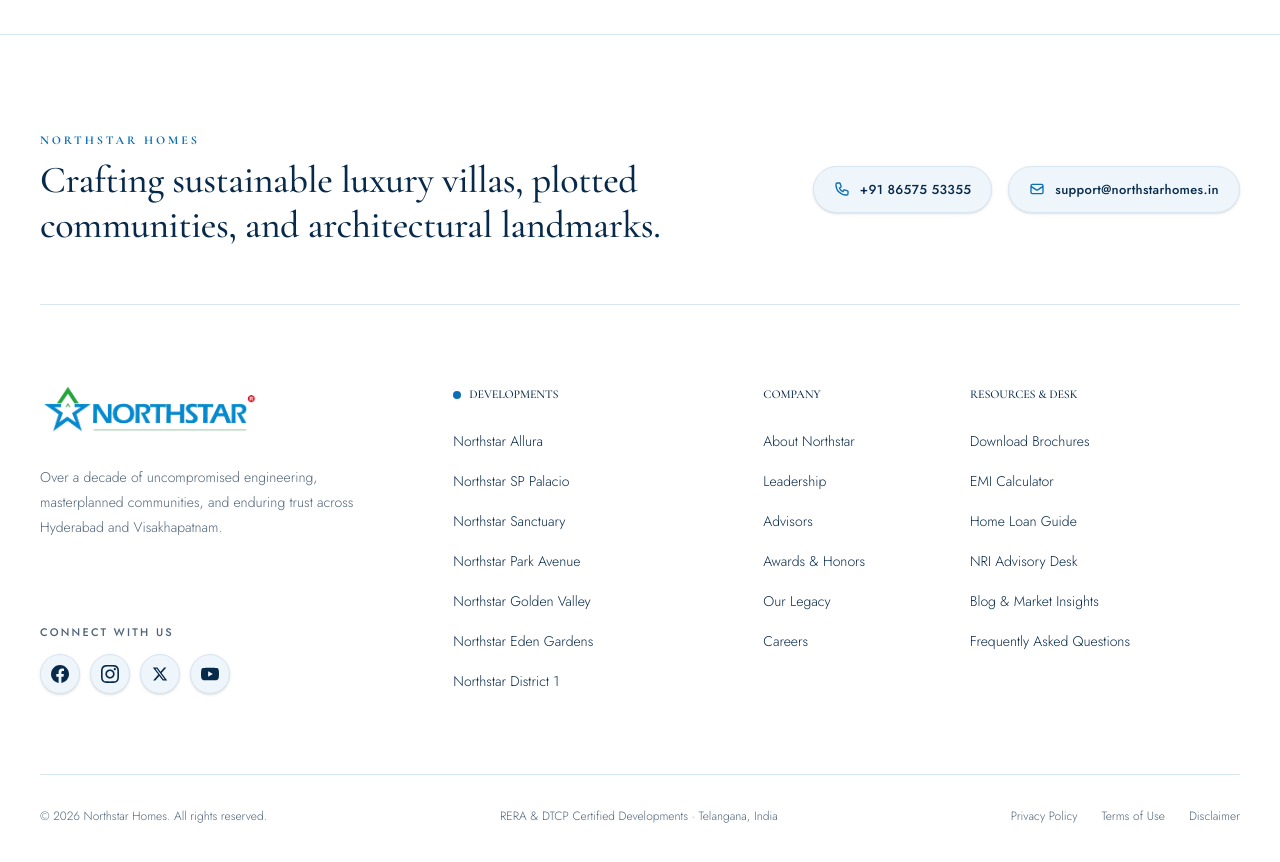
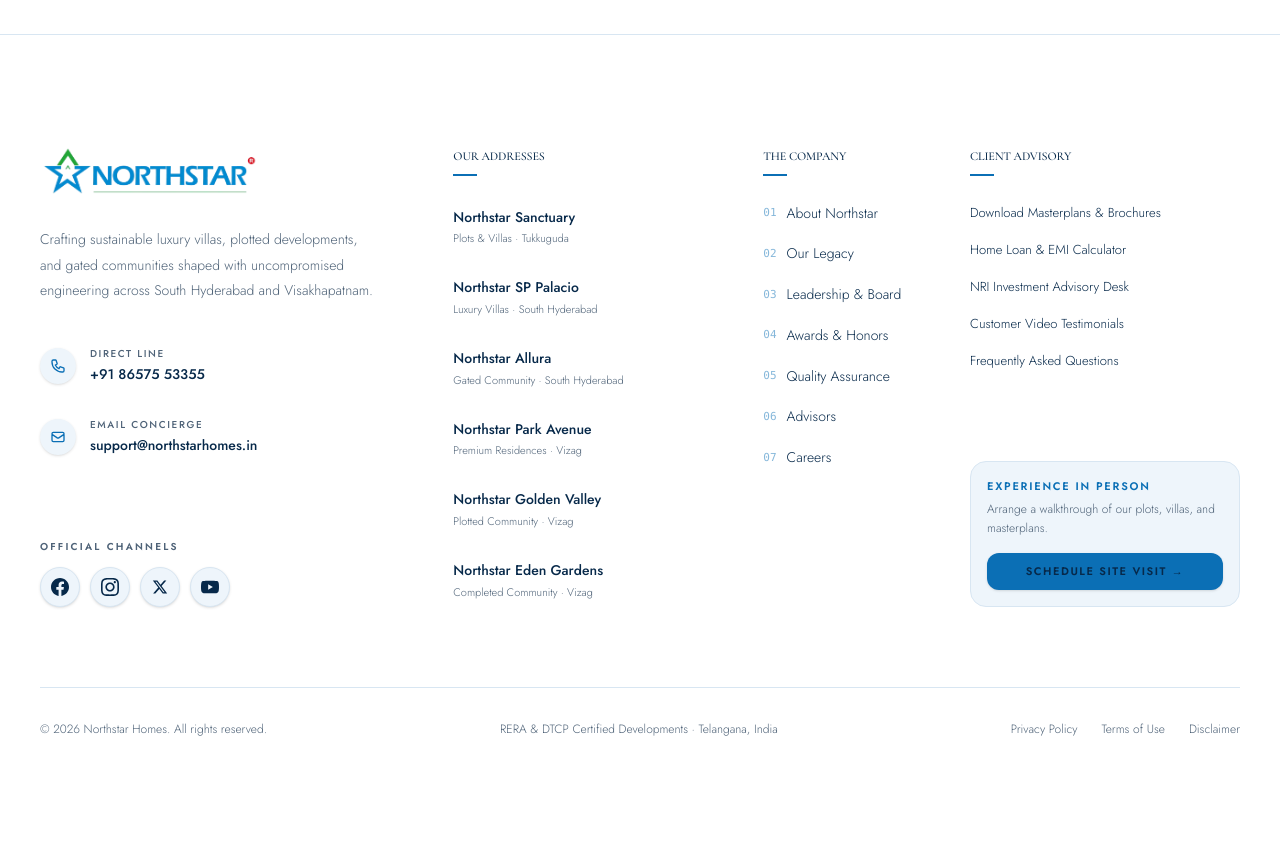
Before and after one commit to CandidateMaster2002/northstarhomes-website, a React (Vite) app: page / in a window 1280 px wide. Shown: the part 9240-10102 px from the top of the page. After the commit the page ends 10028 px from the top, so only its background shows below. Built offline with nearby package versions, Linux system fonts and the light colour scheme.

Commit message:
feat(footer): remove pre-footer band and elevate 4-column directory structure

```diff
--- a/src/components/Footer.jsx
+++ b/src/components/Footer.jsx
@@ -4,61 +4,60 @@
 
 export default function Footer() {
   return (
-    <footer id="careers" className="bg-bg border-t border-line pt-16 lg:pt-24 pb-12 overflow-hidden">
+    <footer id="careers" className="bg-bg border-t border-line pt-20 lg:pt-28 pb-12 overflow-hidden">
       <div className="max-w-[1360px] mx-auto px-6 sm:px-10">
 
-        {/* Top Tier: Editorial Brand Statement & Concierge Touchpoints */}
-        <div className="pb-14 border-b border-line flex flex-col lg:flex-row items-start lg:items-center justify-between gap-8">
-          <div className="max-w-[640px]">
-            <p className="text-[12px] tracking-[0.24em] uppercase text-accent font-heading font-bold mb-2">
-              Northstar Homes
+        {/* Rich 4-Column Architectural Grid */}
+        <div className="grid grid-cols-1 md:grid-cols-2 lg:grid-cols-12 gap-12 lg:gap-10 pb-16 lg:pb-20">
+
+          {/* Column 1: Brand Anchor & Direct Concierge (4 cols) */}
+          <div className="lg:col-span-4 flex flex-col justify-between pr-0 lg:pr-6">
+            <div>
+              <a href="#top" className="inline-block mb-6 transition-transform hover:scale-[1.02]">
+                <img src={logoImg} alt="Northstar Homes Logo" className="h-12 w-auto object-contain" />
+              </a>
+              <p className="text-[14px] leading-[1.85] text-muted font-body font-light mb-8 max-w-[340px]">
+                Crafting sustainable luxury villas, plotted developments, and gated communities shaped with uncompromised engineering across South Hyderabad and Visakhapatnam.
               </p>
-            <h3 className="text-[26px] sm:text-[32px] lg:text-[38px] font-heading font-normal text-ink leading-[1.18]">
-              Crafting sustainable luxury villas, plotted communities, and architectural landmarks.
-            </h3>
-          </div>
 
-          {/* Quick Concierge Touchpoints */}
-          <div className="flex flex-wrap items-center gap-3.5 sm:gap-4">
+              {/* Direct Concierge Contact Micro-Cards */}
+              <div className="space-y-3 mb-8">
                 <a
                   href="tel:+918657553355"
-              className="inline-flex items-center gap-2.5 px-5 py-3 rounded-full bg-soft border border-line text-ink hover:border-accent hover:text-accent hover:bg-white text-[13px] font-body font-medium tracking-wide transition-all duration-300 shadow-sm"
+                  className="flex items-center gap-3.5 p-2.5 -mx-2.5 rounded-xl hover:bg-soft transition-colors group"
                 >
-              <svg className="w-4 h-4 text-accent" fill="none" stroke="currentColor" viewBox="0 0 24 24">
+                  <div className="w-9 h-9 rounded-full bg-soft text-accent group-hover:bg-accent group-hover:text-white flex items-center justify-center transition-colors shadow-sm">
+                    <svg className="w-4 h-4" fill="none" stroke="currentColor" viewBox="0 0 24 24">
                       <path strokeLinecap="round" strokeLinejoin="round" strokeWidth="2" d="M3 5a2 2 0 012-2h3.28a1 1 0 01.948.684l1.498 4.493a1 1 0 01-.502 1.21l-2.257 1.13a11.042 11.042 0 005.516 5.516l1.13-2.257a1 1 0 011.21-.502l4.493 1.498a1 1 0 01.684.949V19a2 2 0 01-2 2h-1C9.716 21 3 14.284 3 6V5z" />
                     </svg>
-              +91 86575 53355
+                  </div>
+                  <div>
+                    <span className="block text-[10px] uppercase tracking-[0.16em] text-muted font-medium font-body">Direct Line</span>
+                    <span className="block text-[14px] font-medium text-ink group-hover:text-accent transition-colors font-body">+91 86575 53355</span>
+                  </div>
                 </a>
+
                 <a
                   href="mailto:support@northstarhomes.in"
-              className="inline-flex items-center gap-2.5 px-5 py-3 rounded-full bg-soft border border-line text-ink hover:border-accent hover:text-accent hover:bg-white text-[13px] font-body font-medium tracking-wide transition-all duration-300 shadow-sm"
+                  className="flex items-center gap-3.5 p-2.5 -mx-2.5 rounded-xl hover:bg-soft transition-colors group"
                 >
-              <svg className="w-4 h-4 text-accent" fill="none" stroke="currentColor" viewBox="0 0 24 24">
+                  <div className="w-9 h-9 rounded-full bg-soft text-accent group-hover:bg-accent group-hover:text-white flex items-center justify-center transition-colors shadow-sm">
+                    <svg className="w-4 h-4" fill="none" stroke="currentColor" viewBox="0 0 24 24">
                       <path strokeLinecap="round" strokeLinejoin="round" strokeWidth="2" d="M3 8l7.89 5.26a2 2 0 002.22 0L21 8M5 19h14a2 2 0 002-2V7a2 2 0 00-2-2H5a2 2 0 00-2 2v10a2 2 0 002 2z" />
                     </svg>
-              support@northstarhomes.in
+                  </div>
+                  <div>
+                    <span className="block text-[10px] uppercase tracking-[0.16em] text-muted font-medium font-body">Email Concierge</span>
+                    <span className="block text-[14px] font-medium text-ink group-hover:text-accent transition-colors font-body">support@northstarhomes.in</span>
+                  </div>
                 </a>
               </div>
             </div>
 
-        {/* Main 4-Column Architectural Navigation Grid */}
-        <div className="py-14 lg:py-20 grid grid-cols-1 md:grid-cols-2 lg:grid-cols-12 gap-12 lg:gap-10">
-
-          {/* Column 1: Brand Anchor (4 cols) */}
-          <div className="lg:col-span-4 flex flex-col justify-between">
-            <div>
-              <a href="#top" className="inline-block mb-6">
-                <img src={logoImg} alt="Northstar Homes Logo" className="h-12 w-auto object-contain" />
-              </a>
-              <p className="text-[14px] leading-[1.8] text-muted font-body font-light mb-8 max-w-[320px]">
-                Over a decade of uncompromised engineering, masterplanned communities, and enduring trust across Hyderabad and Visakhapatnam.
-              </p>
-            </div>
-
             {/* Monochromatic Brand Blue Social Buttons */}
             <div>
-              <p className="text-[11px] tracking-[0.2em] uppercase text-muted font-body font-medium mb-3">
-                Connect With Us
+              <p className="text-[10px] tracking-[0.22em] uppercase text-muted font-body font-semibold mb-3">
+                Official Channels
               </p>
               <div className="flex gap-2.5 items-center">
                 {/* Facebook */}
@@ -116,84 +115,120 @@
             </div>
           </div>
 
-          {/* Column 2: Projects (3 cols) */}
+          {/* Column 2: Developments Directory with Location Subtitles (3 cols) */}
           <div className="lg:col-span-3">
-            <h4 className="text-[12px] tracking-[0.24em] uppercase text-ink font-body font-semibold mb-6 flex items-center gap-2">
-              <span className="w-2 h-2 rounded-full bg-accent inline-block" />
-              Developments
+            <h4 className="text-[12px] tracking-[0.24em] uppercase text-ink font-body font-semibold mb-2">
+              Our Addresses
             </h4>
+            <div className="w-6 h-[1.5px] bg-accent mb-6" />
+
+            <div className="space-y-4">
+              {[
+                { name: 'Sanctuary', location: 'Plots & Villas · Tukkuguda', href: '#ongoing-projects' },
+                { name: 'SP Palacio', location: 'Luxury Villas · South Hyderabad', href: '#ongoing-projects' },
+                { name: 'Allura', location: 'Gated Community · South Hyderabad', href: '#ongoing-projects' },
+                { name: 'Park Avenue', location: 'Premium Residences · Vizag', href: '#ongoing-projects' },
+                { name: 'Golden Valley', location: 'Plotted Community · Vizag', href: '#ongoing-projects' },
+                { name: 'Eden Gardens', location: 'Completed Community · Vizag', href: '#completed-projects' },
+              ].map((proj) => (
+                <a
+                  key={proj.name}
+                  href={proj.href}
+                  className="group block p-1.5 -mx-1.5 rounded-lg hover:bg-soft transition-all duration-300"
+                >
+                  <div className="flex items-center justify-between">
+                    <span className="text-[14px] font-medium text-ink group-hover:text-accent group-hover:translate-x-1 transition-all duration-300 font-body">
+                      Northstar {proj.name}
+                    </span>
+                    <span className="text-[11px] text-accent opacity-0 group-hover:opacity-100 transition-opacity">&rarr;</span>
+                  </div>
+                  <span className="text-[11px] text-muted font-body font-light block mt-0.5">
+                    {proj.location}
+                  </span>
+                </a>
+              ))}
+            </div>
+          </div>
+
+          {/* Column 3: The Company with Numbered Indexing (2.5 cols -> lg:col-span-2) */}
+          <div className="lg:col-span-2">
+            <h4 className="text-[12px] tracking-[0.24em] uppercase text-ink font-body font-semibold mb-2">
+              The Company
+            </h4>
+            <div className="w-6 h-[1.5px] bg-accent mb-6" />
+
             <ul className="list-none p-0 m-0 space-y-3.5">
               {[
-                { name: 'Allura', href: '#ongoing-projects' },
-                { name: 'SP Palacio', href: '#ongoing-projects' },
-                { name: 'Sanctuary', href: '#ongoing-projects' },
-                { name: 'Park Avenue', href: '#ongoing-projects' },
-                { name: 'Golden Valley', href: '#ongoing-projects' },
-                { name: 'Eden Gardens', href: '#completed-projects' },
-                { name: 'District 1', href: '#completed-projects' },
-              ].map((proj) => (
-                <li key={proj.name}>
+                { no: '01', name: 'About Northstar', href: '#about' },
+                { no: '02', name: 'Our Legacy', href: '#legacy' },
+                { no: '03', name: 'Leadership & Board', href: '#coming-soon' },
+                { no: '04', name: 'Awards & Honors', href: '#legacy' },
+                { no: '05', name: 'Quality Assurance', href: '#coming-soon' },
+                { no: '06', name: 'Advisors', href: '#coming-soon' },
+                { no: '07', name: 'Careers', href: '#coming-soon' },
+              ].map((item) => (
+                <li key={item.name}>
                   <a
-                    href={proj.href}
-                    className="text-[14px] font-body font-light text-muted hover:text-accent hover:translate-x-1 transition-all duration-300 inline-block"
+                    href={item.href}
+                    className="group flex items-center gap-2.5 text-[14px] font-body font-light text-muted hover:text-accent transition-colors py-0.5"
                   >
-                    Northstar {proj.name}
+                    <span className="text-[11px] font-mono text-accent/50 group-hover:text-accent transition-colors">
+                      {item.no}
+                    </span>
+                    <span className="group-hover:translate-x-1 transition-transform duration-300">
+                      {item.name}
+                    </span>
                   </a>
                 </li>
               ))}
             </ul>
           </div>
 
-          {/* Column 3: Company (2.5 cols -> lg:col-span-2) */}
-          <div className="lg:col-span-2">
-            <h4 className="text-[12px] tracking-[0.24em] uppercase text-ink font-body font-semibold mb-6">
-              Company
+          {/* Column 4: Client Advisory Desk & Visit Booking Card (lg:col-span-3) */}
+          <div className="lg:col-span-3 flex flex-col justify-between">
+            <div>
+              <h4 className="text-[12px] tracking-[0.24em] uppercase text-ink font-body font-semibold mb-2">
+                Client Advisory
               </h4>
-            <ul className="list-none p-0 m-0 space-y-3.5">
+              <div className="w-6 h-[1.5px] bg-accent mb-6" />
+
+              <ul className="list-none p-0 m-0 space-y-3">
                 {[
-                { name: 'About Northstar', href: '#about' },
-                { name: 'Leadership', href: '#coming-soon' },
-                { name: 'Advisors', href: '#coming-soon' },
-                { name: 'Awards & Honors', href: '#legacy' },
-                { name: 'Our Legacy', href: '#legacy' },
-                { name: 'Careers', href: '#coming-soon' },
-              ].map((link) => (
-                <li key={link.name}>
+                  { name: 'Download Masterplans & Brochures', href: '#coming-soon' },
+                  { name: 'Home Loan & EMI Calculator', href: '#coming-soon' },
+                  { name: 'NRI Investment Advisory Desk', href: '#coming-soon' },
+                  { name: 'Customer Video Testimonials', href: '#testimonials' },
+                  { name: 'Frequently Asked Questions', href: '#coming-soon' },
+                ].map((item) => (
+                  <li key={item.name}>
                     <a
-                    href={link.href}
-                    className="text-[14px] font-body font-light text-muted hover:text-accent hover:translate-x-1 transition-all duration-300 inline-block"
+                      href={item.href}
+                      className="text-[13px] font-body font-light text-muted hover:text-accent hover:translate-x-1 transition-all duration-300 block py-0.5"
                     >
-                    {link.name}
+                      {item.name}
                     </a>
                   </li>
                 ))}
               </ul>
             </div>
 
-          {/* Column 4: Resources & Advisory (lg:col-span-3) */}
-          <div className="lg:col-span-3">
-            <h4 className="text-[12px] tracking-[0.24em] uppercase text-ink font-body font-semibold mb-6">
-              Resources & Desk
-            </h4>
-            <ul className="list-none p-0 m-0 space-y-3.5">
-              {[
-                { name: 'Download Brochures', href: '#coming-soon' },
-                { name: 'EMI Calculator', href: '#coming-soon' },
-                { name: 'Home Loan Guide', href: '#coming-soon' },
-                { name: 'NRI Advisory Desk', href: '#coming-soon' },
-                { name: 'Blog & Market Insights', href: '#coming-soon' },
-                { name: 'Frequently Asked Questions', href: '#coming-soon' },
-              ].map((link) => (
-                <li key={link.name}>
+            {/* Private Tour Concierge Card */}
+            <div className="mt-8 p-4 rounded-2xl bg-soft border border-line">
+              <p className="text-[11px] font-semibold uppercase tracking-[0.16em] text-accent mb-1 font-body">
+                Experience in Person
+              </p>
+              <p className="text-[12px] text-muted font-light leading-relaxed mb-3.5 font-body">
+                Arrange a walkthrough of our plots, villas, and masterplans.
+              </p>
               <a
-                    href={link.href}
-                    className="text-[14px] font-body font-light text-muted hover:text-accent hover:translate-x-1 transition-all duration-300 inline-block"
+                href="https://wa.me/918657553355?text=Hello%20Northstar%20Homes%2C%20I%20would%20like%20to%20schedule%20a%20site%20visit."
+                target="_blank"
+                rel="noopener noreferrer"
+                className="inline-flex items-center justify-center w-full py-2.5 px-4 rounded-xl bg-btn-bg text-btn-ink text-[11px] font-semibold tracking-[0.14em] uppercase hover:bg-ink transition-colors shadow-sm"
               >
-                    {link.name}
+                Schedule Site Visit &rarr;
               </a>
-                </li>
-              ))}
-            </ul>
+            </div>
           </div>
 
         </div>
```
Lines whose indentation alone changed are shown as unchanged.
